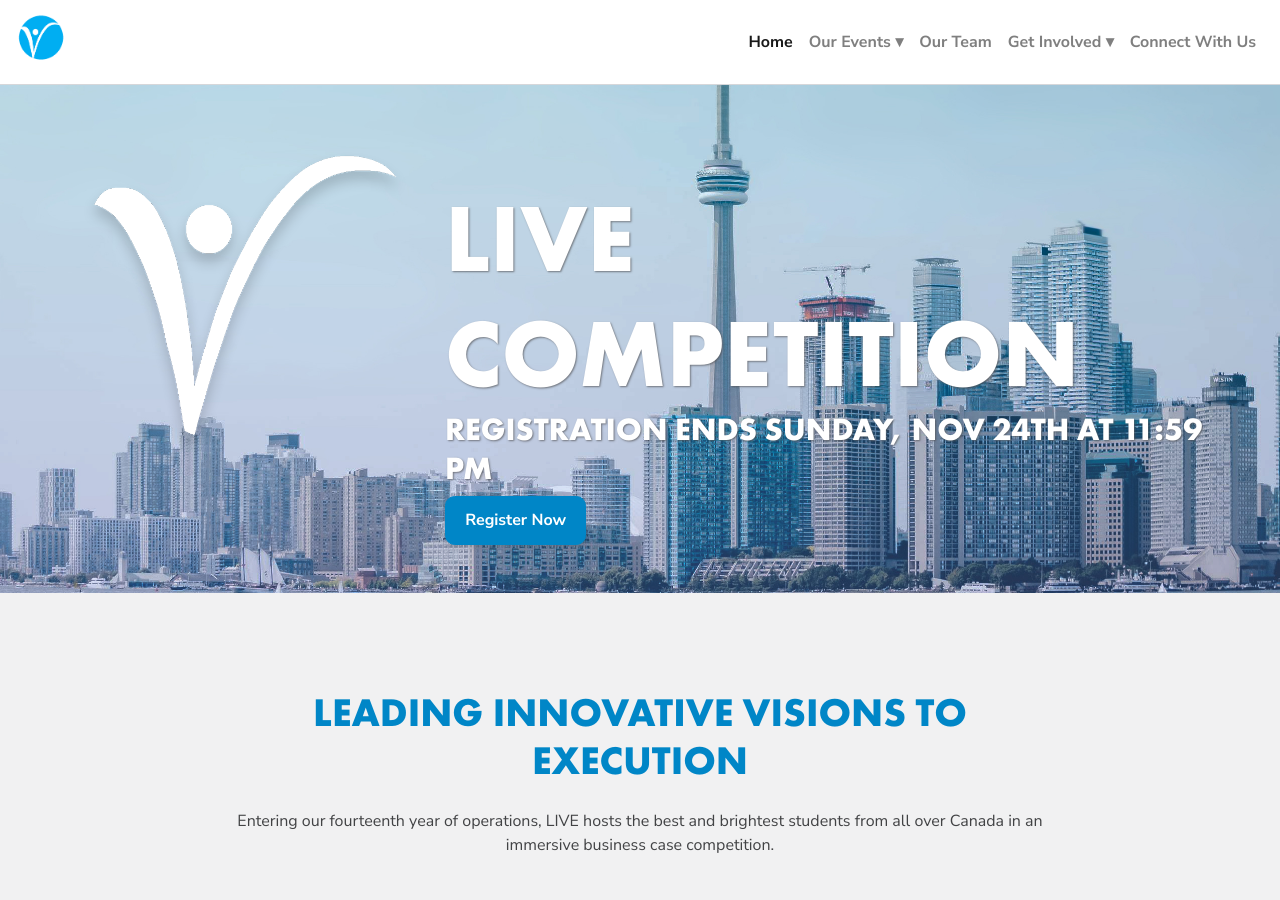
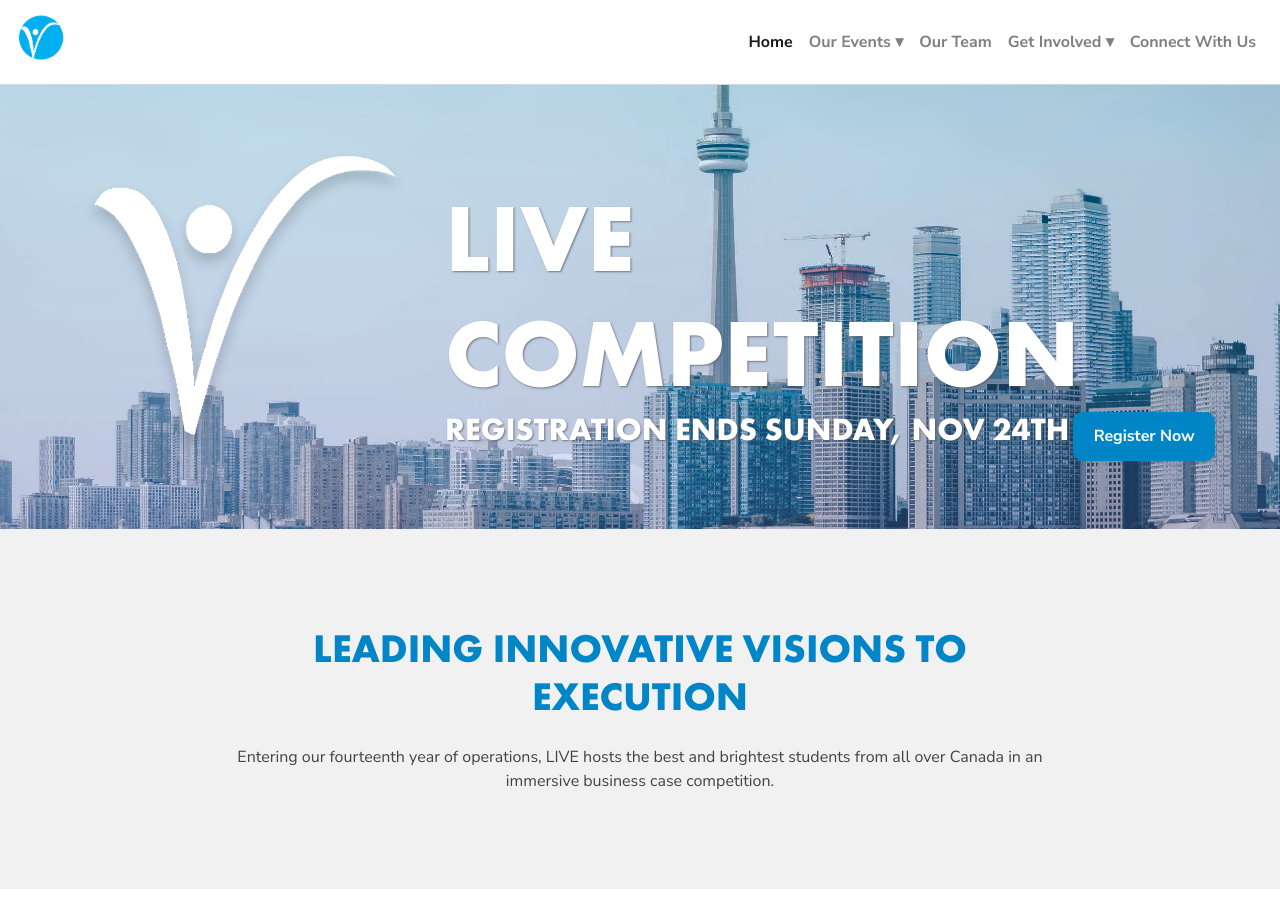
Before and after one commit to live-competition/live-competition.org, a Jekyll site: the page built from index.html, in a window 1280 px wide and 900 px high. Built offline with Jekyll 4.4.1, drawn with Linux system fonts in a browser that asks for light colours; nearby versions of some CDN libraries; comment, search, counter and statistics services are not loaded.

Commit message:
Update index.html

```diff
--- a/index.html
+++ b/index.html
@@ -27,7 +27,7 @@
           <h1 class="d-lg-none">Competition</h1>
           <h2 class="h3 d-md-none">Registration ends Sunday, November 24th at 11:59 PM</h2>
           <a href="https://blueboard.live/register" class="btn btn-primary d-md-none" role="button" aria-pressed="true">Register Now</a>
-          <h2 class="d-none d-md-inline-block">Registration ends Sunday, Nov 24th at 11:59 PM</h2>
+          <h2 class="d-none d-md-inline-block">Registration ends Sunday, Nov 24th</h2>
           <a href="https://blueboard.live/register" class="btn btn-primary d-none d-md-inline-block" role="button" aria-pressed="true">Register Now</a>
         </div>
       </div>
```
